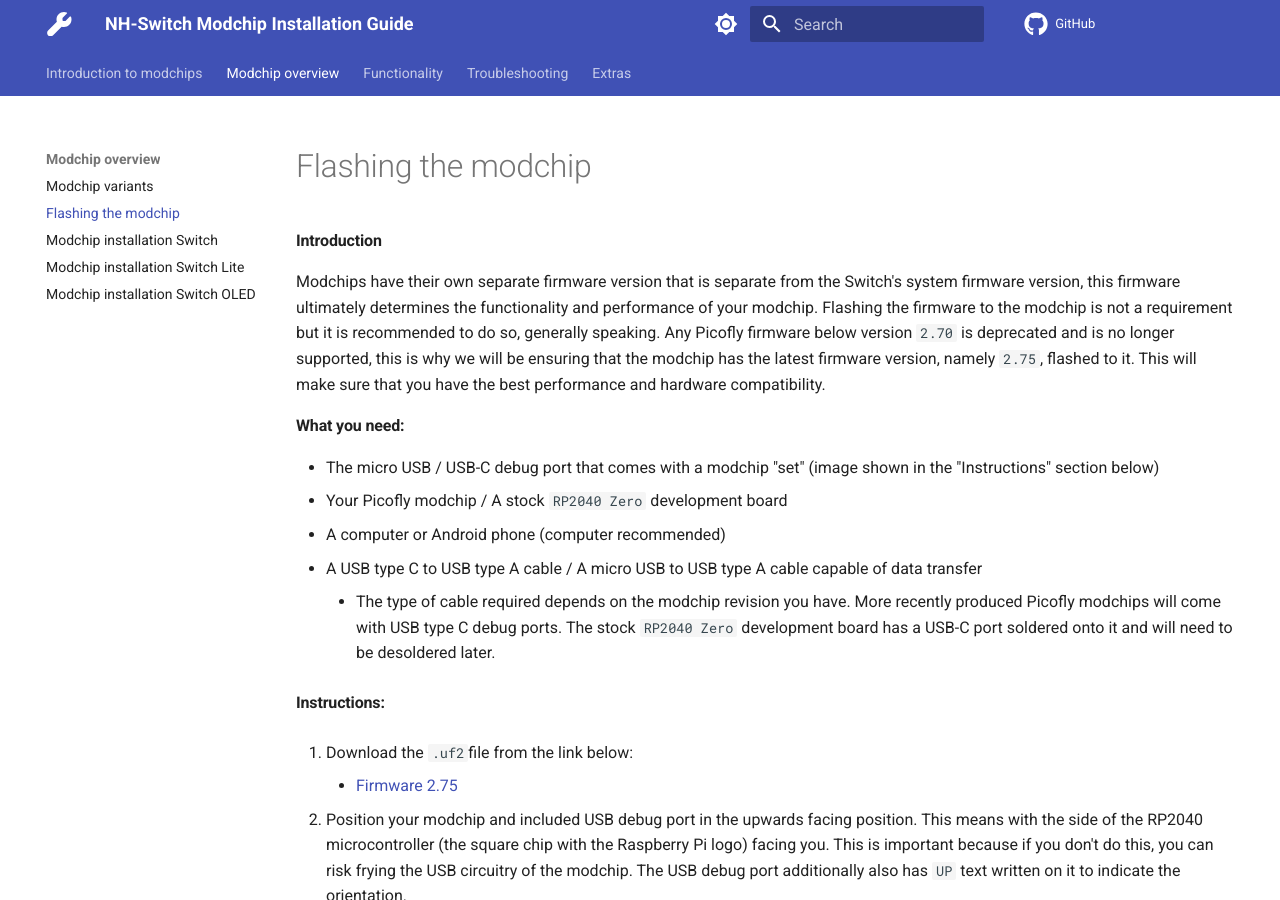
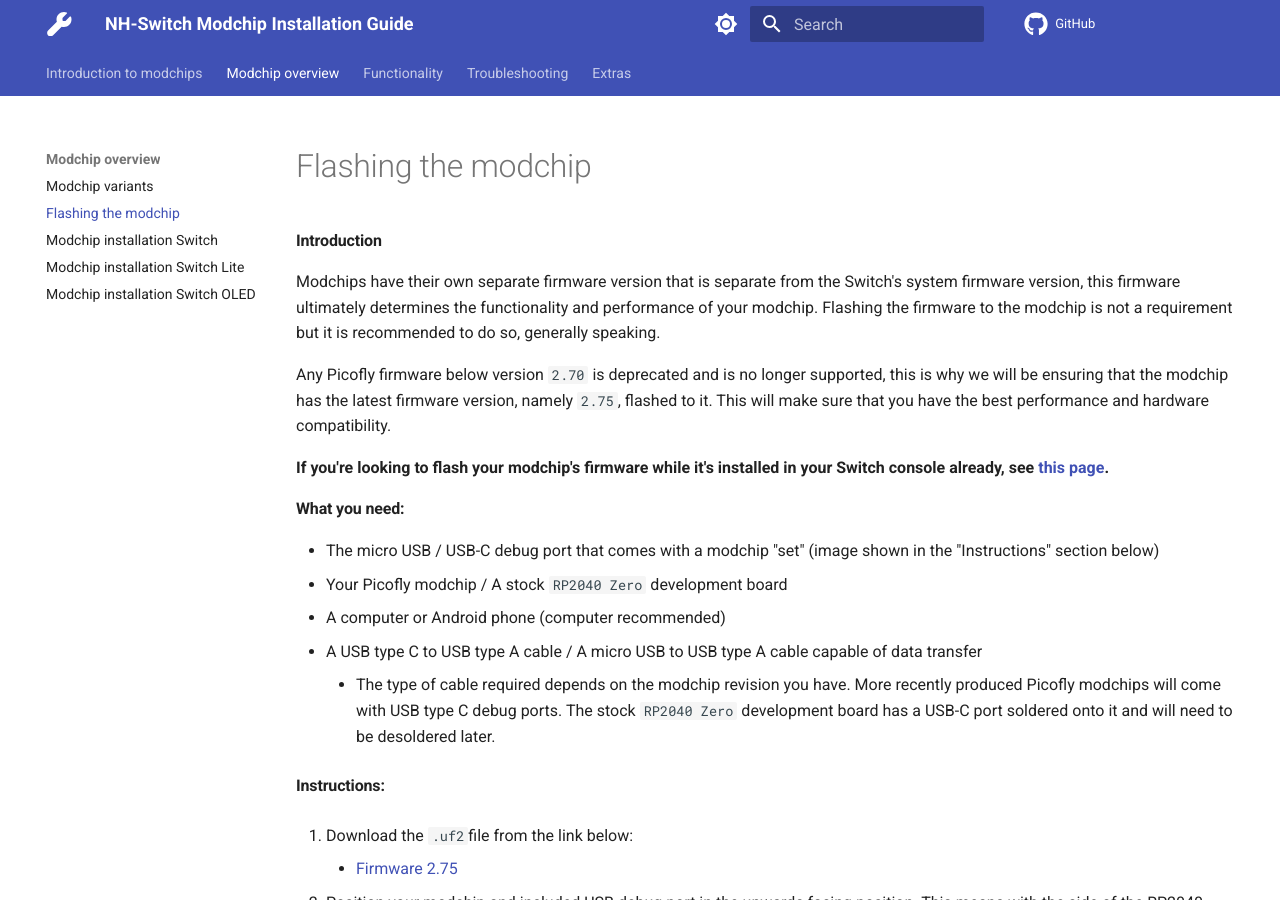
Before and after one commit to DefenderOfHyrule/defenderofhyrule.github.io, an MkDocs documentation site: the page built from docs/modchip/flashing_modchip.md, in a window 1280 px wide and 900 px high. Built offline with MkDocs 1.6.1 and Material for MkDocs 9.7.7, drawn with Linux system fonts in a browser that asks for light colours; comment, search, counter and statistics services are not loaded.

Commit message:
forgot some things

```diff
--- a/docs/modchip/flashing_modchip.md
+++ b/docs/modchip/flashing_modchip.md
@@ -1,7 +1,11 @@
 #### Introduction
 
 Modchips have their own separate firmware version that is separate from the Switch's system firmware version, this firmware ultimately determines the functionality and performance of your modchip.
-Flashing the firmware to the modchip is not a requirement but it is recommended to do so, generally speaking. Any Picofly firmware below version `2.70` is deprecated and is no longer supported, this is why we will be ensuring that the modchip has the latest firmware version, namely `2.75`, flashed to it. This will make sure that you have the best performance and hardware compatibility.
+Flashing the firmware to the modchip is not a requirement but it is recommended to do so, generally speaking.
+
+Any Picofly firmware below version `2.70` is deprecated and is no longer supported, this is why we will be ensuring that the modchip has the latest firmware version, namely `2.75`, flashed to it. This will make sure that you have the best performance and hardware compatibility.
+
+**If you're looking to flash your modchip's firmware while it's installed in your Switch console already, see [this page](../extras/alternate_flashing.md).**
 
 #### What you need:
 
```
Also changed, not shown: docs/troubleshooting/error_codes.md (+1 -1 lines).
